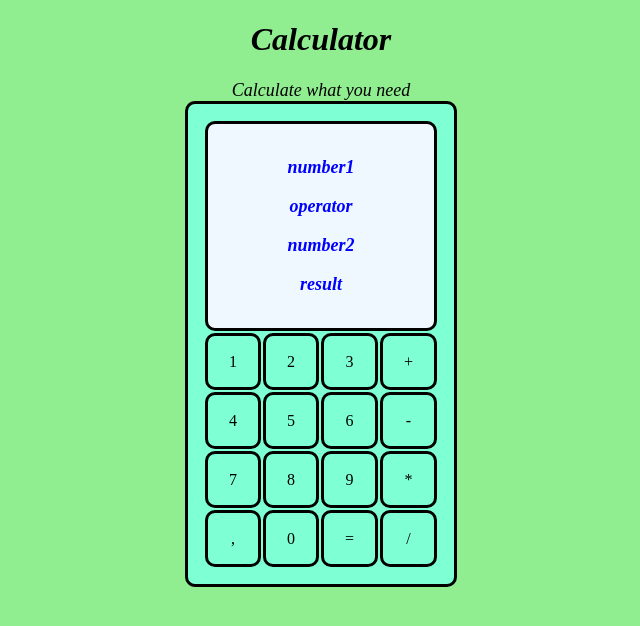
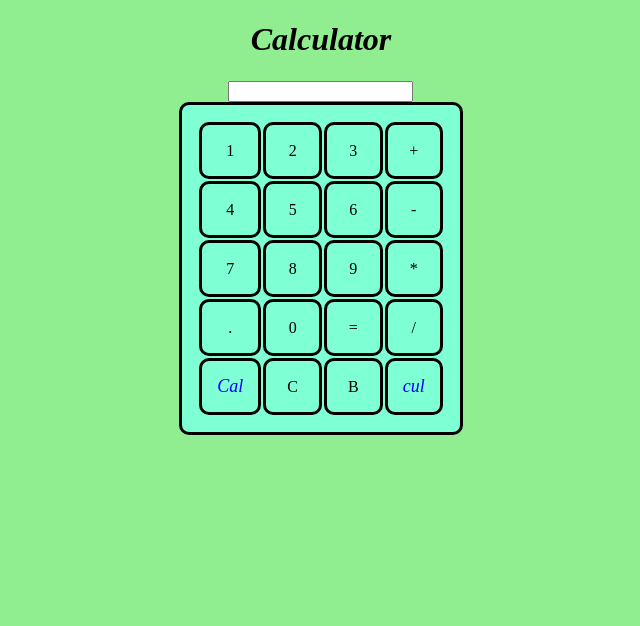
Before and after one commit to adambiro1/Calculator, a plain HTML site: page index.html in a window 1280 px wide. Shown: the whole page, without its empty margins (319-959 px from the left). Drawn offline with Linux system fonts and the light colour scheme.

Commit message:
zmenil štruktúru table

```diff
--- a/index.html
+++ b/index.html
@@ -11,35 +11,45 @@
     </head>
     <body>
         <h1>Calculator</h1>
+
         <table align="center" style="height: 20%;width: 20%;">
-            <caption>Calculate what you need</caption>
+
+            <caption>
+                <form name = "form1">
+                <input class= "textview" name = "textview">
+                </form>
+            </caption>
             <tr>
-                <th colspan="4"><div><p id="number1">number1</p><p id="operator">operator</p><p id="number2">number2</p><p id="result">result</p></div></th>
+            <td> <input class = "btn" type = "button" value = "1" onclick = "insert(1)" > </td>
+            <td> <input class = "btn" type = "button" value = "2" onclick = "insert(2)" > </td>
+            <td> <input class = "btn" type = "button" value = "3" onclick = "insert(3)" > </td>
+            <td> <input class = "btn" type = "button" value = "+" onclick = "insert('+')" > </td>
             </tr>
             <tr>
-                <td><button class="btn" id="1">1</button></td>
-                <td><button class="btn" id="2">2</button></td>
-                <td><button class="btn" id="3">3</button></td>
-                <td><button class="btn" id="+">+</button></td>
+            <td> <input class = "btn" type = "button" value = "4" onclick = "insert(4)" > </td>
+            <td> <input class = "btn" type = "button" value = "5" onclick = "insert(5)" > </td>
+            <td> <input class = "btn" type = "button" value = "6" onclick = "insert(6)" > </td>
+            <td> <input class = "btn" type = "button" value = "-" onclick = "insert('-')" > </td>
+
             </tr>
             <tr>
-                <td><button class="btn" id="4">4</button></td>
-                <td><button class="btn" id="5">5</button></td>
-                <td><button class="btn" id="6">6</button></td>
-                <td><button class="btn" id="-">-</button></td>
+            <td> <input class = "btn" type = "button" value = "7" onclick = "insert(7)" > </td>
+            <td> <input class = "btn" type = "button" value = "8" onclick = "insert(8)" > </td>
+            <td> <input class = "btn" type = "button" value = "9" onclick = "insert(9)" > </td>
+            <td> <input class = "btn" type = "button" value = "*" onclick = "insert('*')" > </td>
             </tr>
             <tr>
-                <td><button class="btn" id="7">7</button></td>
-                <td><button class="btn" id="8">8</button></td>
-                <td><button class="btn" id="9">9</button></td>
-                <td><button class="btn" id="*">*</button></td>
+            <td> <input class = "btn" type = "button" value = "." onclick = "insert('.')"> </td>
+            <td> <input class = "btn" type = "button" value = "0" onclick = "insert(0)" > </td>
+            <td> <input class = "btn" type = "button" value = "=" onclick = "equal()"> </td>
+            <td> <input  class = "btn" type = "button" value = "/" onclick = "insert('/')" > </td>
             </tr>
             <tr>
-                <td><button class="btn" id=",">,</button></td>
-                <td><button class="btn" id="0">0</button></td>
-                <td><button class="btn" id="=">=</button></td>
-                <td><button class="btn" id="/">/</button></td>
-            </tr>
+            <td>Cal</td>
+            <td> <input class = "btn" type = "button" value = "C" onclick = "form1.textview.value = ' ' " > </td>
+            <td> <input  class = "btn" type = "button" value = "B" onclick = "backspace()" > </td>
+            <td>cul</td>
+             </tr>
         </table>
         <script src="app.js">
         </script>
```
